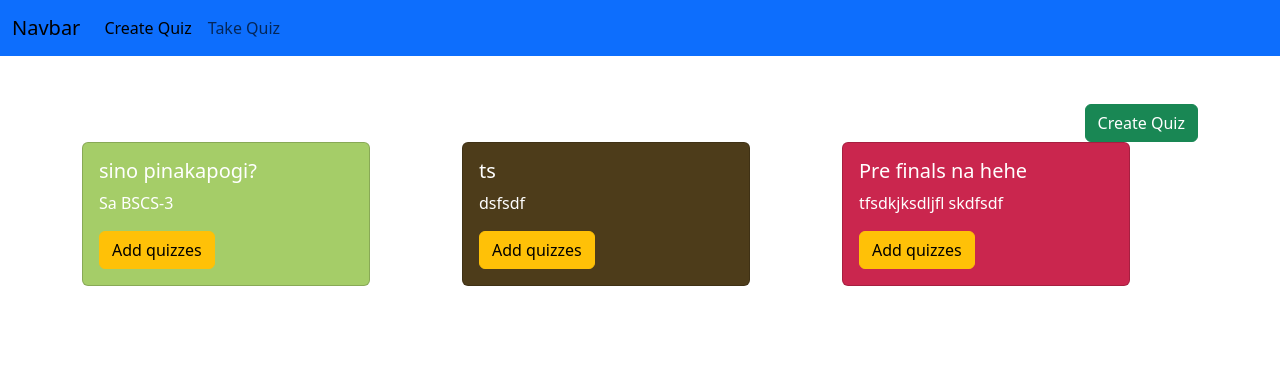
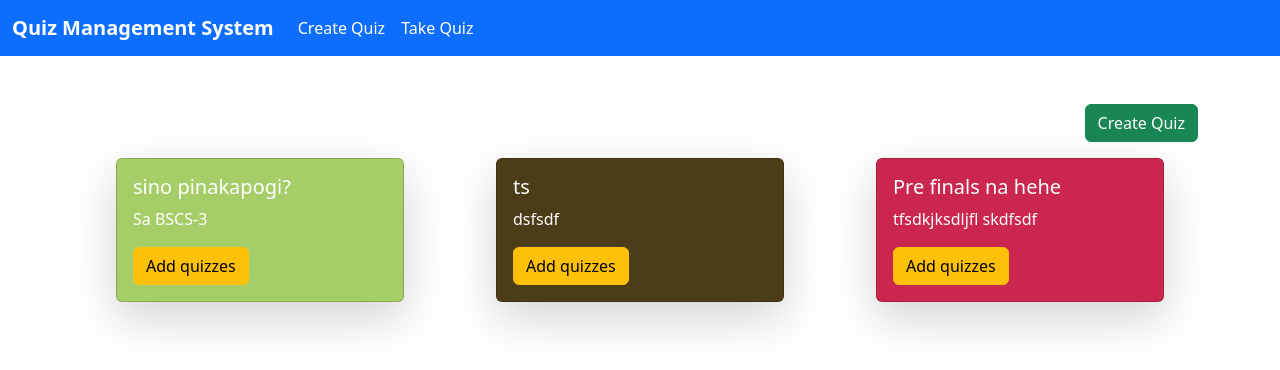
Before and after one commit to Sowishi/Quiz-System-Final-Project, a Flask app: page /create-quiz in a window 1280 px wide. Shown: the top 370 px of the page. Run offline with Flask 3, Linux system fonts and the light colour scheme; data comes from the database, SQL or seed files in the repository.

Commit message:
add styling

```diff
--- a/templates/base.html
+++ b/templates/base.html
@@ -14,7 +14,9 @@
   <body>
     <nav class="navbar navbar-expand-lg bg-primary">
       <div class="container-fluid">
-        <a class="navbar-brand" href="#">Navbar</a>
+        <a class="navbar-brand text-white fw-bold" href="#"
+          >Quiz Management System</a
+        >
         <button
           class="navbar-toggler"
           type="button"
@@ -29,12 +31,15 @@
         <div class="collapse navbar-collapse" id="navbarNav">
           <ul class="navbar-nav">
             <li class="nav-item">
-              <a class="nav-link active" aria-current="page" href="/create-quiz"
+              <a
+                class="nav-link active text-white"
+                aria-current="page"
+                href="/create-quiz"
                 >Create Quiz</a
               >
             </li>
             <li class="nav-item">
-              <a class="nav-link" href="/take">Take Quiz</a>
+              <a class="nav-link text-white" href="/take">Take Quiz</a>
             </li>
           </ul>
         </div>
--- a/templates/create.html
+++ b/templates/create.html
@@ -14,9 +14,7 @@
     <div class="modal-dialog">
       <div class="modal-content">
         <div class="modal-header">
-          <h1 class="modal-title fs-5 my-5" id="staticBackdropLabel">
-            Create Quiz
-          </h1>
+          <h1 class="modal-title fs-5" id="staticBackdropLabel">Create Quiz</h1>
           <button
             type="button"
             class="btn-close"
@@ -65,8 +63,11 @@
   {% if quizzes %}
   <div class="row">
     {% for quiz in quizzes %}
-    <div class="col-lg-4">
-      <div class="card" style="width: 18rem; background: {{bgColor()}}">
+    <div class="col-lg-4 d-flex justify-content-center align-items-center my-3">
+      <div
+        class="card shadow-lg"
+        style="width: 18rem; background: {{bgColor()}}"
+      >
         <div class="card-body text-white">
           <h5 class="card-title">{{quiz.1}}</h5>
           <p class="card-text">{{quiz.2}}</p>
```
Also changed, not shown: templates/take.html (+5 -2 lines).
